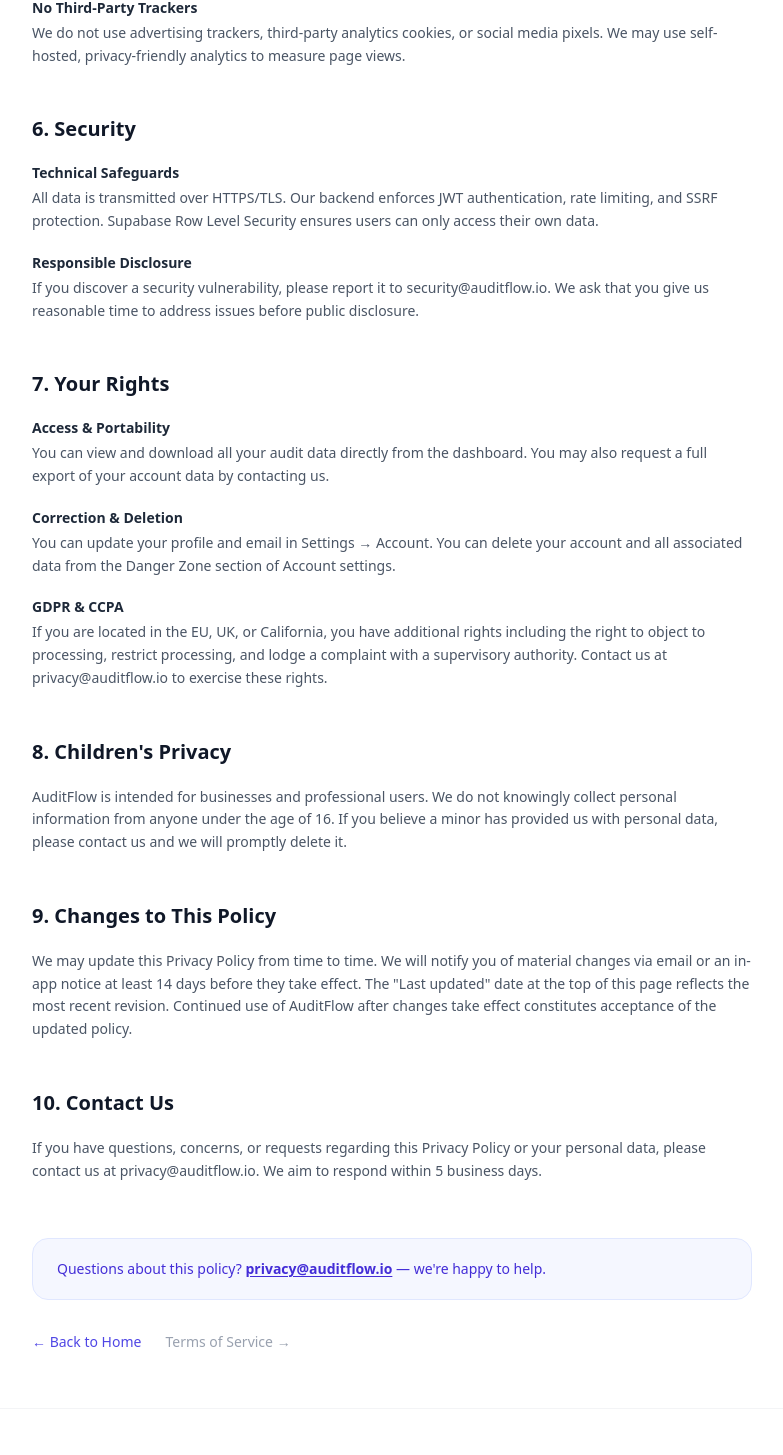
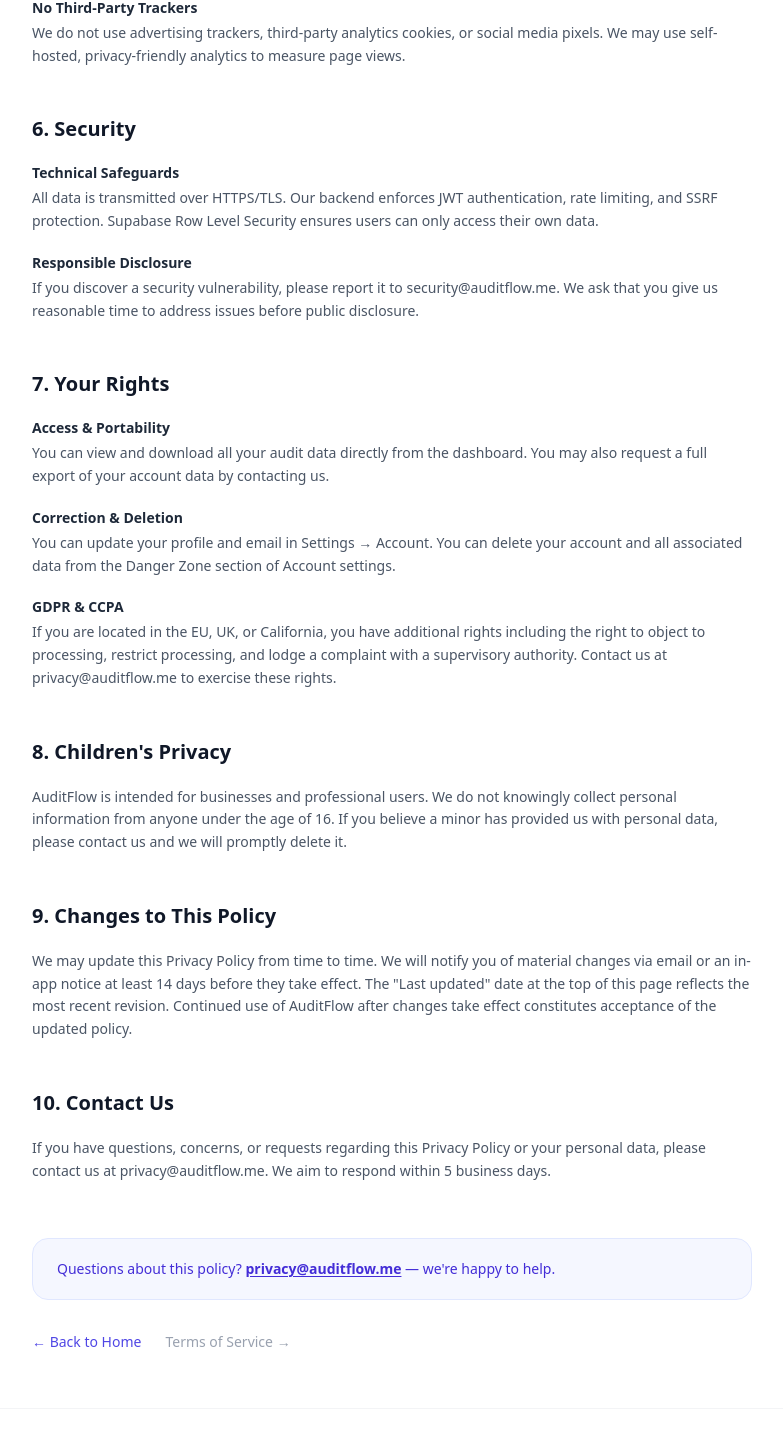
Before and after one commit to vladun13/auditflow, a React (Vite) app: page /privacy in a window 1280 px wide. Shown: the part 2068-3523 px from the top of the page, without its empty margins (248-1031 px from the left). Built offline with nearby package versions, Linux system fonts and the light colour scheme; no server answers.

Commit message:
fix: update domain to auditflow.me and fix footer routing
- Replace auditflow.io/auditflow.app emails with auditflow.me in Terms, Privacy, Navbar
- Use React Router <Link> for internal footer links to avoid full-page reloads
- Add public/_redirects for Netlify SPA catch-all routing

```diff
--- a/src/components/Footer.tsx
+++ b/src/components/Footer.tsx
@@ -102,6 +102,13 @@ export function Footer() {
                           Soon
                         </span>
                       </span>
+                    ) : link.href.startsWith('/') ? (
+                      <Link
+                        to={link.href}
+                        className="text-sm text-gray-500 transition-colors duration-200 hover:text-gray-900"
+                      >
+                        {link.label}
+                      </Link>
                     ) : (
                       <a
                         href={link.href}
--- a/src/components/Navbar.tsx
+++ b/src/components/Navbar.tsx
@@ -54,7 +54,7 @@ const CREDITS_FAQS = [
   },
   {
     q: "How can we get in touch?",
-    a: ["Reach us at support@auditflow.app. We reply within one business day."],
+    a: ["Reach us at support@auditflow.me. We reply within one business day."],
   },
 ]
 
--- a/src/pages/Privacy.tsx
+++ b/src/pages/Privacy.tsx
@@ -99,7 +99,7 @@ const sections = [
       },
       {
         subtitle: 'Responsible Disclosure',
-        text: 'If you discover a security vulnerability, please report it to security@auditflow.io. We ask that you give us reasonable time to address issues before public disclosure.',
+        text: 'If you discover a security vulnerability, please report it to security@auditflow.me. We ask that you give us reasonable time to address issues before public disclosure.',
       },
     ],
   },
@@ -116,7 +116,7 @@ const sections = [
       },
       {
         subtitle: 'GDPR & CCPA',
-        text: 'If you are located in the EU, UK, or California, you have additional rights including the right to object to processing, restrict processing, and lodge a complaint with a supervisory authority. Contact us at privacy@auditflow.io to exercise these rights.',
+        text: 'If you are located in the EU, UK, or California, you have additional rights including the right to object to processing, restrict processing, and lodge a complaint with a supervisory authority. Contact us at privacy@auditflow.me to exercise these rights.',
       },
     ],
   },
@@ -143,7 +143,7 @@ const sections = [
     content: [
       {
         subtitle: '',
-        text: 'If you have questions, concerns, or requests regarding this Privacy Policy or your personal data, please contact us at privacy@auditflow.io. We aim to respond within 5 business days.',
+        text: 'If you have questions, concerns, or requests regarding this Privacy Policy or your personal data, please contact us at privacy@auditflow.me. We aim to respond within 5 business days.',
       },
     ],
   },
@@ -199,8 +199,8 @@ export function Privacy() {
         <div className="mt-14 rounded-2xl border border-indigo-100 bg-indigo-50/60 px-6 py-5">
           <p className="text-sm text-indigo-700">
             Questions about this policy?{' '}
-            <a href="mailto:privacy@auditflow.io" className="font-semibold underline underline-offset-2 hover:text-indigo-900 transition-colors">
-              privacy@auditflow.io
+            <a href="mailto:privacy@auditflow.me" className="font-semibold underline underline-offset-2 hover:text-indigo-900 transition-colors">
+              privacy@auditflow.me
             </a>
             {' '}— we're happy to help.
           </p>
--- a/src/pages/Terms.tsx
+++ b/src/pages/Terms.tsx
@@ -32,7 +32,7 @@ const sections = [
       },
       {
         subtitle: 'Account Security',
-        text: 'You are responsible for all activity that occurs under your account. Notify us immediately at security@auditflow.io if you suspect any unauthorised use of your account. We are not liable for any loss resulting from unauthorised account access.',
+        text: 'You are responsible for all activity that occurs under your account. Notify us immediately at security@auditflow.me if you suspect any unauthorised use of your account. We are not liable for any loss resulting from unauthorised account access.',
       },
       {
         subtitle: 'Eligibility',
@@ -53,7 +53,7 @@ const sections = [
       },
       {
         subtitle: 'Refunds',
-        text: 'Credits that have not been used may be refunded within 14 days of purchase by contacting support@auditflow.io. Credits partially consumed are non-refundable. We reserve the right to decline refund requests in cases of suspected abuse.',
+        text: 'Credits that have not been used may be refunded within 14 days of purchase by contacting support@auditflow.me. Credits partially consumed are non-refundable. We reserve the right to decline refund requests in cases of suspected abuse.',
       },
       {
         subtitle: 'Free Credit',
@@ -175,7 +175,7 @@ const sections = [
     content: [
       {
         subtitle: '',
-        text: 'For questions about these Terms, please contact us at legal@auditflow.io. We aim to respond within 5 business days.',
+        text: 'For questions about these Terms, please contact us at legal@auditflow.me. We aim to respond within 5 business days.',
       },
     ],
   },
@@ -231,8 +231,8 @@ export function Terms() {
         <div className="mt-14 rounded-2xl border border-indigo-100 bg-indigo-50/60 px-6 py-5">
           <p className="text-sm text-indigo-700">
             Questions about these Terms?{' '}
-            <a href="mailto:legal@auditflow.io" className="font-semibold underline underline-offset-2 hover:text-indigo-900 transition-colors">
-              legal@auditflow.io
+            <a href="mailto:legal@auditflow.me" className="font-semibold underline underline-offset-2 hover:text-indigo-900 transition-colors">
+              legal@auditflow.me
             </a>
             {' '}— we're happy to help.
           </p>
```
Also changed, not shown: 1 other file (tests, documents, lock files or other folders).
